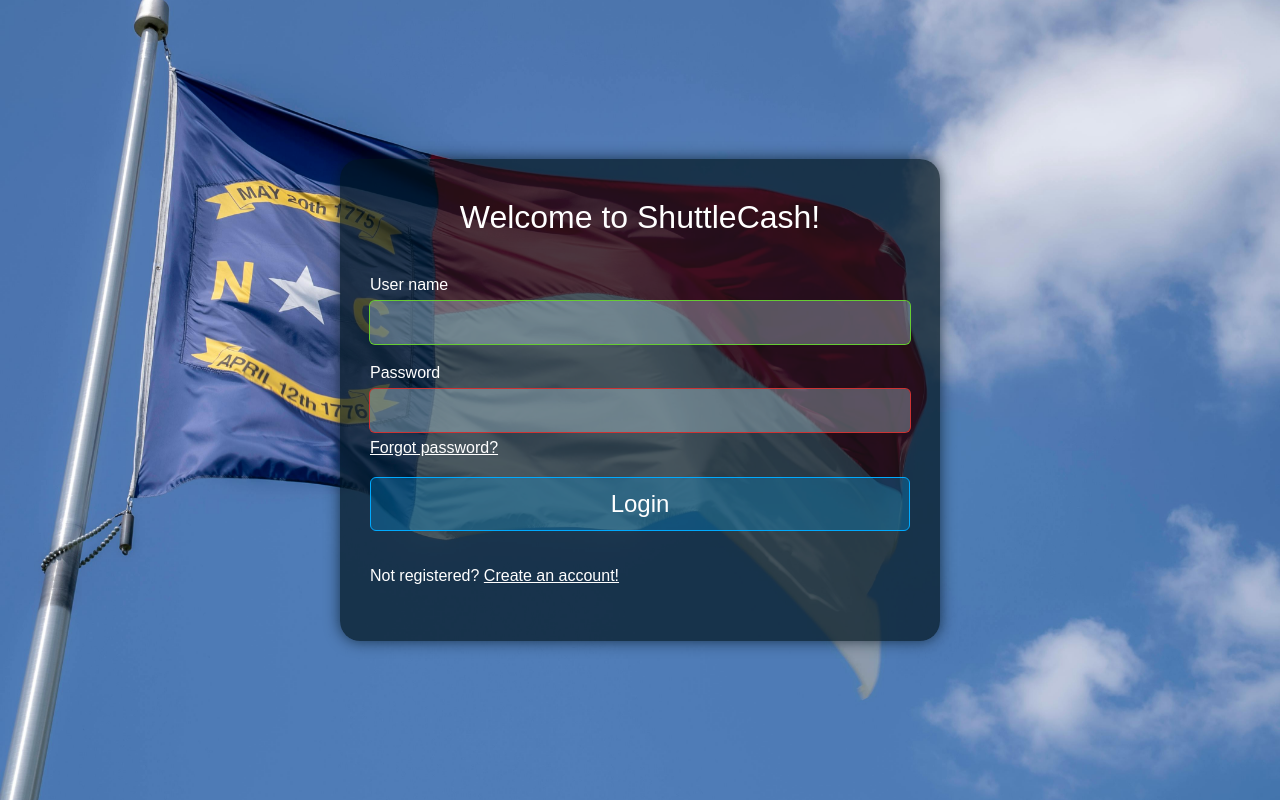
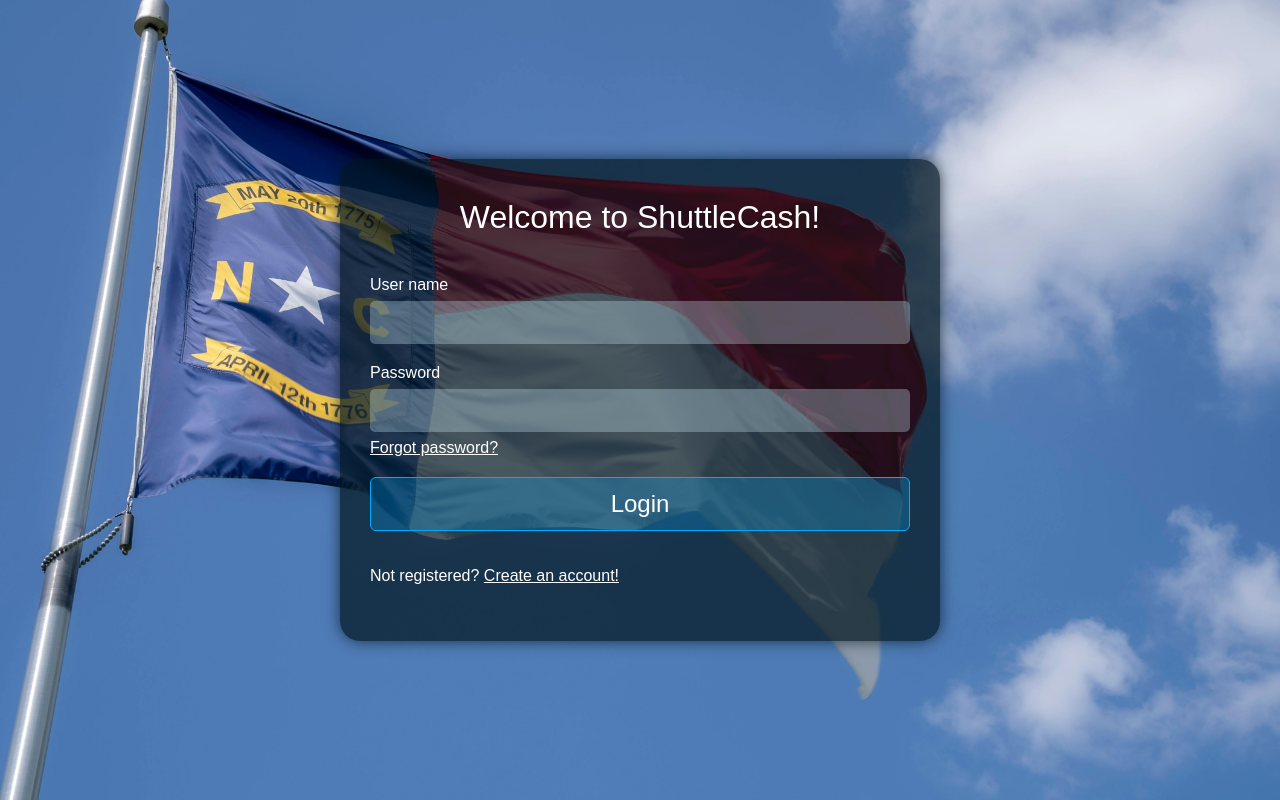
Before and after one commit to sjhaddad/CSC-289---Capstone-Project---Group-13, a Flask app: page / in a window 1280 px wide. Run offline with Flask 3, Linux system fonts and the light colour scheme.

```diff
--- a/static/login_style.css
+++ b/static/login_style.css
@@ -73,13 +73,13 @@
     font-weight: lighter;
   }
 
-  .input-group.success input {
+  /* .input-group.success input {
     box-shadow: 0 0 0 1px hsl(var(--success-hsl));
   }
 
   .input-group.error input {
     box-shadow: 0 0 0 1px hsl(var(--error-hsl));
-  }
+  } */
 
   .input-group input:focus {
     box-shadow: 0 0 0 1px hsl(var(--primary-hsl));
```
